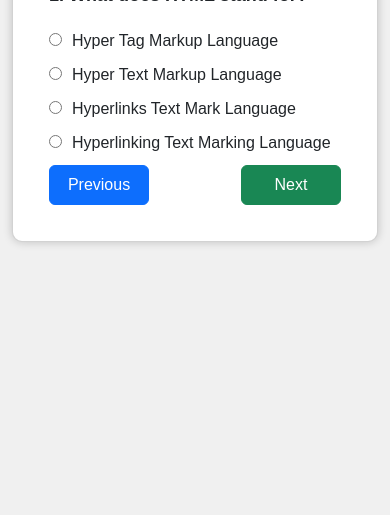
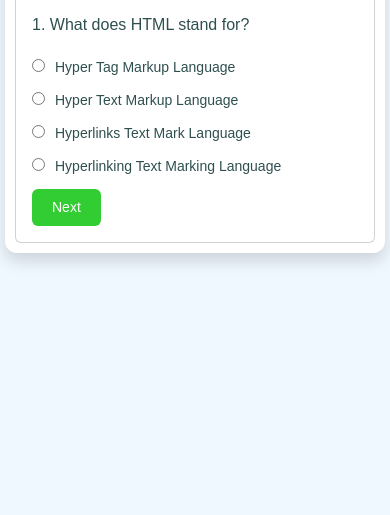
Before and after one commit to ayesha-enayat/Quiz-App, a plain HTML site: page index.html in a window 390 px wide. Shown: the part 329-844 px from the top of the page. Drawn offline with nearby package versions, Linux system fonts and the light colour scheme; some packages are replaced by stand-ins of ours; a script that the page names is missing.

Commit message:
adding alert

```diff
--- a/app.js
+++ b/app.js
@@ -1,3 +1,5 @@
+//questions array
+
 var questions = [
     {
         question: "What does HTML stand for?",
@@ -41,29 +43,41 @@ var questions = [
     }
 ];
 
+
+//Initialize index =0
 var index = 0;
+
+//Intialize score =0
 var result = 0;
 
+
+//Dynamic renderQuestion Function
 function renderQuestion() {
     if (index > 0) {
         var options = document.getElementsByName("option");
+
         for (var i = 0; i < options.length; i++) {
             if (options[i].checked && options[i].value === questions[index - 1].ans) {
                 result++;
             }
+
         }
     }
 
+//Display Result
     if (index >= questions.length) {
-        document.getElementById("container").innerHTML = "<p>Final Score: " + result + "/" + questions.length + "</p>";
+        calResult();
         return;
     }
 
     var container = document.getElementById("container");
     container.innerHTML = `
-    <div class="card" style="width: 400px;">
-        <div class="card-body p-3">
+    <div class="card" id="card">
+    <div class="card-header text-center" id="cardHeader">Quiz App</div>
+        <div class="card-body p-3" id="cardBody">
+          <div id="result"></div>
             <p>${index + 1}. ${questions[index].question}</p>
+
             <div>
                 <label for="option1">
                     <input type="radio" id="option1" name="option" value="${questions[index].opt1}">${questions[index].opt1}</label>
@@ -82,19 +96,83 @@ function renderQuestion() {
             </div>
             <div class="d-flex justify-content-between">
                 <button id="prev" class="btn btn-primary" onClick="prevQuestion()">Previous</button>
-                <button id="next" class="btn btn-success" onClick="renderQuestion()">Next</button>
+                <button id="next" class="btn btn-success" onClick="nextQuestion()">Next</button>
             </div>
         </div>
-    </div>`;
+    </div>
+   `;
 
-    index++;
+    // Show/Hide "Previous" button based on the current question
+    document.getElementById("prev").style.display = index === 0 ? "none" : "block";
 }
 
+
+
+//Previous Question function
 function prevQuestion() {
-    if (index > 1) {
-        index -= 2; // Go back two steps to load the previous question
+    if (index > 0) {
+        index--;        // Go back one step to load the previous question
         renderQuestion();
     }
 }
 
+
+//Next Question Function
+function nextQuestion() {
+    var options = document.getElementsByName("option");
+    var isOptionSelected = false;
+
+    // Check if any option is selected
+    for (var i = 0; i < options.length; i++) {
+        if (options[i].checked) {
+            isOptionSelected = true;
+            break;
+        }
+    }
+
+    // If no option is selected, display an alert message
+    if (!isOptionSelected) {
+        Swal.fire({
+
+            title: "please select an option before moving to the next question!",
+            showClass: {
+              popup: `
+                animate__animated
+                animate__fadeInUp
+                animate__faster
+              `
+            },
+            hideClass: {
+              popup: `
+                animate__animated
+                animate__fadeOutDown
+                animate__faster
+              `
+            }
+          });
+        return; // Prevent moving to the next question
+    }
+
+    if (index < questions.length) {
+        index++;
+        renderQuestion(); // Move to the next question
+    }
+}
+
+
+//Calculate Result function
+function calResult() {
+    var percentage = (result / questions.length) * 100;
+    document.getElementById("cardHeader").innerHTML = "Your Result";
+    if (percentage > 70 && percentage <= 100) {
+        document.getElementById("cardBody").innerHTML = "<p>Your Scrore is " + result + "/" + questions.length + "<br>" + "You passed the quiz with a score of " + percentage + "%" + "</p>";
+    }
+    else if (percentage < 70 && percentage >= 0) {
+        document.getElementById("cardBody").innerHTML = "<p>Your Scrore is " + result + "/" + questions.length + "<br>" + "You failed the quiz with a score of " + percentage + "%" + "</p>";
+    }
+}
+
+
+
+
 renderQuestion();
--- a/index.html
+++ b/index.html
@@ -5,18 +5,28 @@
     <meta charset="utf-8">
     <meta name="viewport" content="width=device-width, initial-scale=1">
     <title>Quiz App</title>
+    <!--Boostrap-->
     <link href="https://cdn.jsdelivr.net/npm/bootstrap@5.3.3/dist/css/bootstrap.min.css" rel="stylesheet"
         integrity="sha384-QWTKZyjpPEjISv5WaRU9OFeRpok6YctnYmDr5pNlyT2bRjXh0JMhjY6hW+ALEwIH" crossorigin="anonymous">
-    <link rel="stylesheet" href="style.css">
+
+    <!--Sweet alert link-->
+    <link rel="stylesheet" href="sweetalert2.min.css">
+
+    <!--Animate.css link-->
+    <link
+    rel="stylesheet"
+    href="https://cdnjs.cloudflare.com/ajax/libs/animate.css/4.1.1/animate.min.css"
+  />
+  <!--Custom css-->
+  <link rel="stylesheet" href="style.css">
+
 </head>
 
 <body>
-    <div class="container d-flex justify-content-center align-items-center" id="container">
 
 
+    <div class="container-fluid" id="container"></div>
 
-
-    </div>
 
 
 
@@ -25,6 +35,7 @@
     <script src="https://cdn.jsdelivr.net/npm/bootstrap@5.3.3/dist/js/bootstrap.bundle.min.js"
         integrity="sha384-YvpcrYf0tY3lHB60NNkmXc5s9fDVZLESaAA55NDzOxhy9GkcIdslK1eN7N6jIeHz"
         crossorigin="anonymous"></script>
+        <script src="https://cdn.jsdelivr.net/npm/sweetalert2@11"></script>
     <script src="app.js"></script>
 </body>
 
--- a/style.css
+++ b/style.css
@@ -1,55 +1,97 @@
 body {
+    width: 100vw;
     height: 100vh;
-    width: 100vw;
-    font-family: Arial, sans-serif;
-    background-color: #f0f0f0;
-}
-
-#container {
-    width: 100%;
-    height: 100%;
     display: flex;
     justify-content: center;
     align-items: center;
+    background-color: #F0F8FF;
+    font-family: Arial, sans-serif;
+    color: #2F4F4F;
 }
 
-.card {
-    border-radius: 10px;
+.container-fluid {
+    max-width: 400px; /* Limit max-width for larger screens */
     padding: 20px;
-    margin: 20px auto;
-    width: 400px;
-    background-color: #ffff;
-    box-shadow: 0 0 10px rgba(0, 0, 0, 0.2);
-}
-
-.card-body {
-    padding: 20px;
+    background-color: #FFFFFF;
+    border-radius: 12px;
+    box-shadow: 0 8px 16px rgba(0, 0, 0, 0.15);
 }
 
 .card-body p {
+    font-size: 20px;
+    margin-bottom: 20px;
+    color: #2F4F4F;
+}
+
+label {
+    display: block;
+    margin-bottom: 12px;
     font-size: 18px;
-    font-weight: bold;
-    margin-bottom: 20px;
+    color: #2F4F4F;
 }
 
 input[type="radio"] {
     margin-right: 10px;
 }
 
-label {
-    font-size: 16px;
-    margin-bottom: 10px;
-    display: block;
+.btn {
+    padding: 8px 20px;
+    border: none;
+    color: #FFFFFF;
+    font-size: 18px;
+    cursor: pointer;
+    border-radius: 6px;
+    transition: 0.3s ease;
 }
 
-button {
-    width: 100px;
-    height: 40px;
-    font-size: 16px;
-    border-radius: 5px;
-    cursor: pointer;
+.btn-primary {
+    background-color: #8A2BE2;
 }
 
-button:hover {
-    opacity: 0.8;
+.btn-success {
+    background-color: #32CD32;
 }
+
+.btn-primary:hover, .btn-success:hover {
+    opacity: 0.85;
+}
+
+.card-header {
+    font-size: 24px;
+    font-weight: bold;
+    color: #FF4500;
+    text-align: center;
+}
+
+/* Media Queries for responsiveness */
+@media only screen and (max-width: 400px) {
+    .container-fluid {
+        max-width: 100%;
+        padding: 15px;
+        margin: 0px 5px;
+    }
+    .card-body p {
+        font-size: 18px;
+    }
+    label {
+        font-size: 16px;
+    }
+    .btn {
+        font-size: 16px;
+}
+
+@media only screen and (max-width: 576px) {
+    .container-fluid {
+        padding: 10px;
+    }
+    .card-body p {
+        font-size: 16px;
+    }
+    label {
+        font-size: 14px;
+    }
+    .btn {
+        font-size: 14px;
+    }
+}
+}
```
